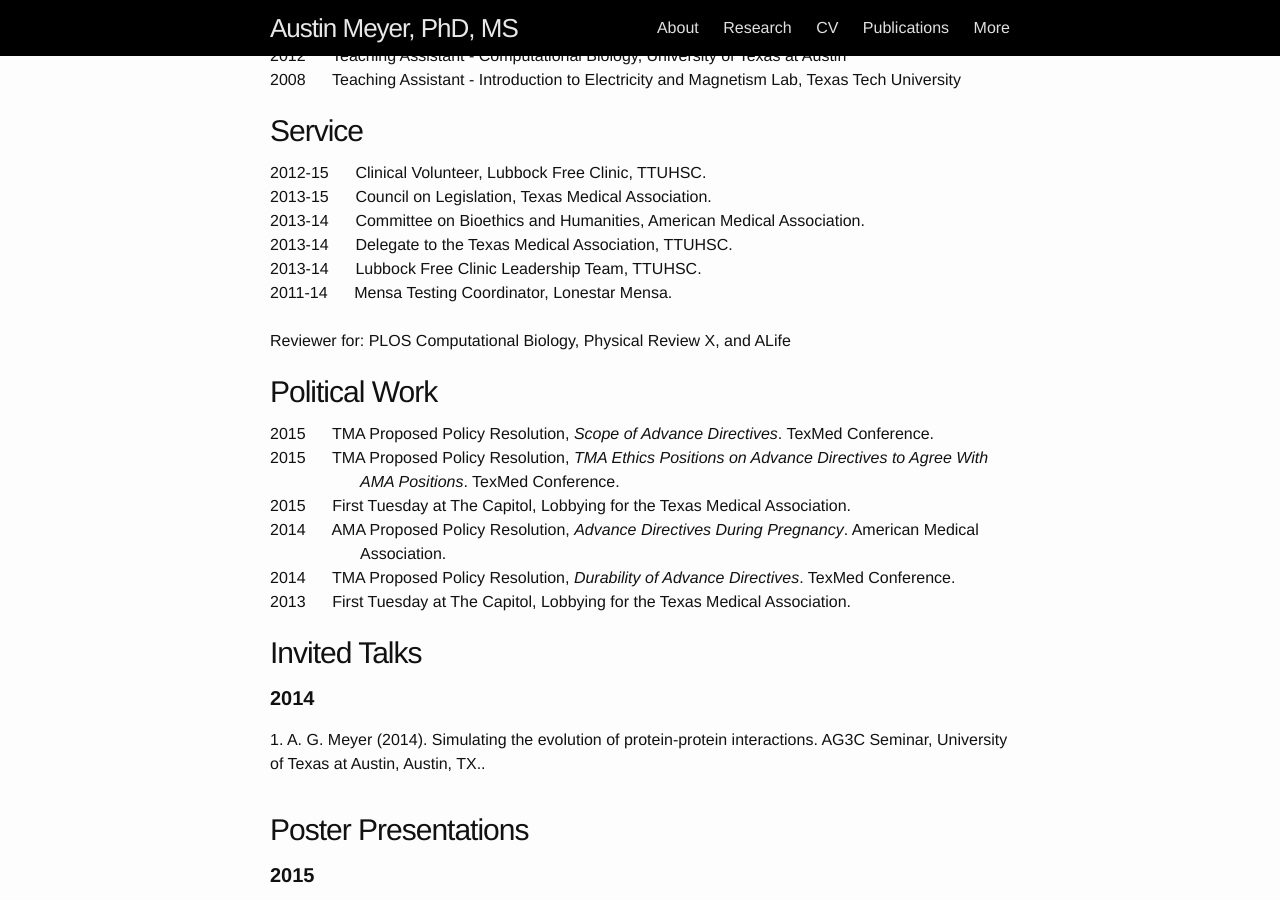
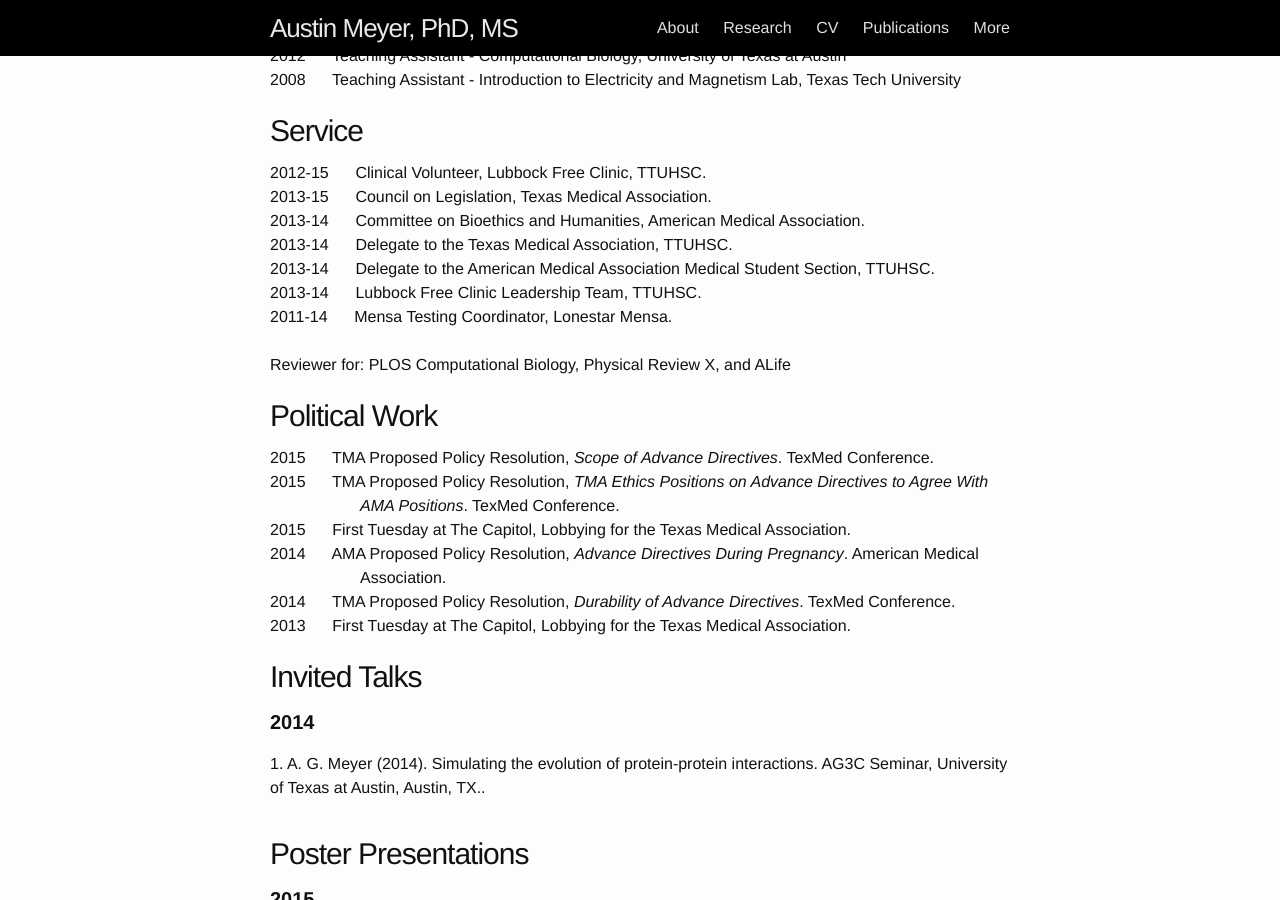
Before and after one commit to ausmeyer/ausmeyer.github.io, a Jekyll site: the page built from cv.html, in a window 1280 px wide and 900 px high, scrolled down 513 px. Built offline with Jekyll 4.4.1, drawn with Linux system fonts in a browser that asks for light colours.

Commit message:
Adding ama delegate position.

```diff
--- a/cv.html
+++ b/cv.html
@@ -35,12 +35,13 @@ permalink: /cv/
 <div class="post"><br>
   <a class="anchor" id="Service"></a>
   <h1 class="post-title">Service</h1>
-  <h4 class="post-content">2012-15 &nbsp;&nbsp;&nbsp;&nbsp; Clinical Volunteer, Lubbock Free Clinic, TTUHSC.                     </h4>
-  <h4 class="post-content">2013-15 &nbsp;&nbsp;&nbsp;&nbsp; Council on Legislation, Texas Medical Association.                   </h4>
-  <h4 class="post-content">2013-14 &nbsp;&nbsp;&nbsp;&nbsp; Committee on Bioethics and Humanities, American Medical Association. </h4>
-  <h4 class="post-content">2013-14 &nbsp;&nbsp;&nbsp;&nbsp; Delegate to the Texas Medical Association, TTUHSC.                   </h4>
-  <h4 class="post-content">2013-14 &nbsp;&nbsp;&nbsp;&nbsp; Lubbock Free Clinic Leadership Team, TTUHSC.                         </h4>
-  <h4 class="post-content">2011-14 &nbsp;&nbsp;&nbsp;&nbsp; Mensa Testing Coordinator, Lonestar Mensa.                           </h4>
+  <h4 class="post-content">2012-15 &nbsp;&nbsp;&nbsp;&nbsp; Clinical Volunteer, Lubbock Free Clinic, TTUHSC.                               </h4>
+  <h4 class="post-content">2013-15 &nbsp;&nbsp;&nbsp;&nbsp; Council on Legislation, Texas Medical Association.                             </h4>
+  <h4 class="post-content">2013-14 &nbsp;&nbsp;&nbsp;&nbsp; Committee on Bioethics and Humanities, American Medical Association.           </h4>
+  <h4 class="post-content">2013-14 &nbsp;&nbsp;&nbsp;&nbsp; Delegate to the Texas Medical Association, TTUHSC.                             </h4>
+  <h4 class="post-content">2013-14 &nbsp;&nbsp;&nbsp;&nbsp; Delegate to the American Medical Association Medical Student Section, TTUHSC.  </h4>
+  <h4 class="post-content">2013-14 &nbsp;&nbsp;&nbsp;&nbsp; Lubbock Free Clinic Leadership Team, TTUHSC.                                   </h4>
+  <h4 class="post-content">2011-14 &nbsp;&nbsp;&nbsp;&nbsp; Mensa Testing Coordinator, Lonestar Mensa.                                     </h4>
   <br>
   Reviewer for:    PLOS Computational Biology, Physical Review X, and ALife
 </div>
```
